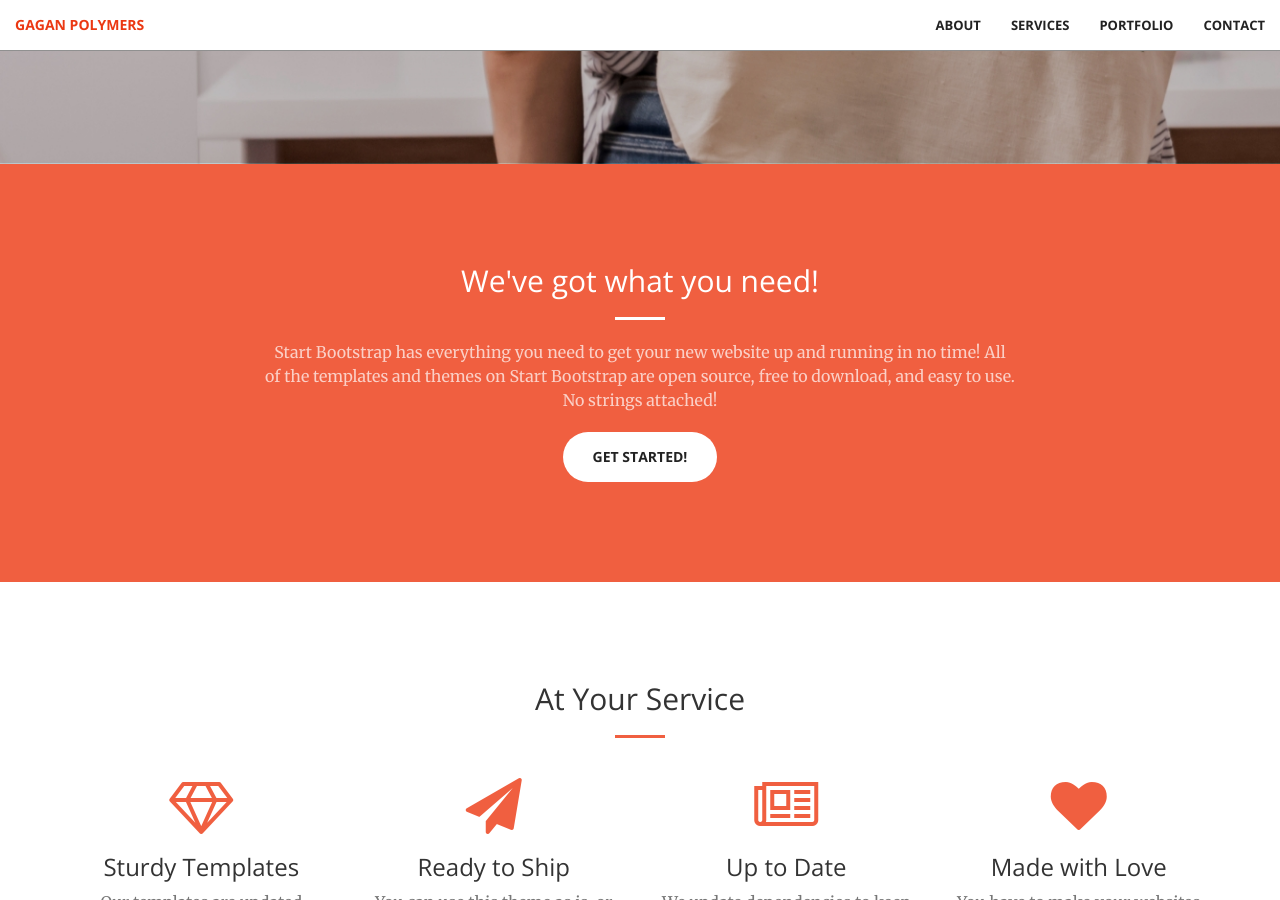
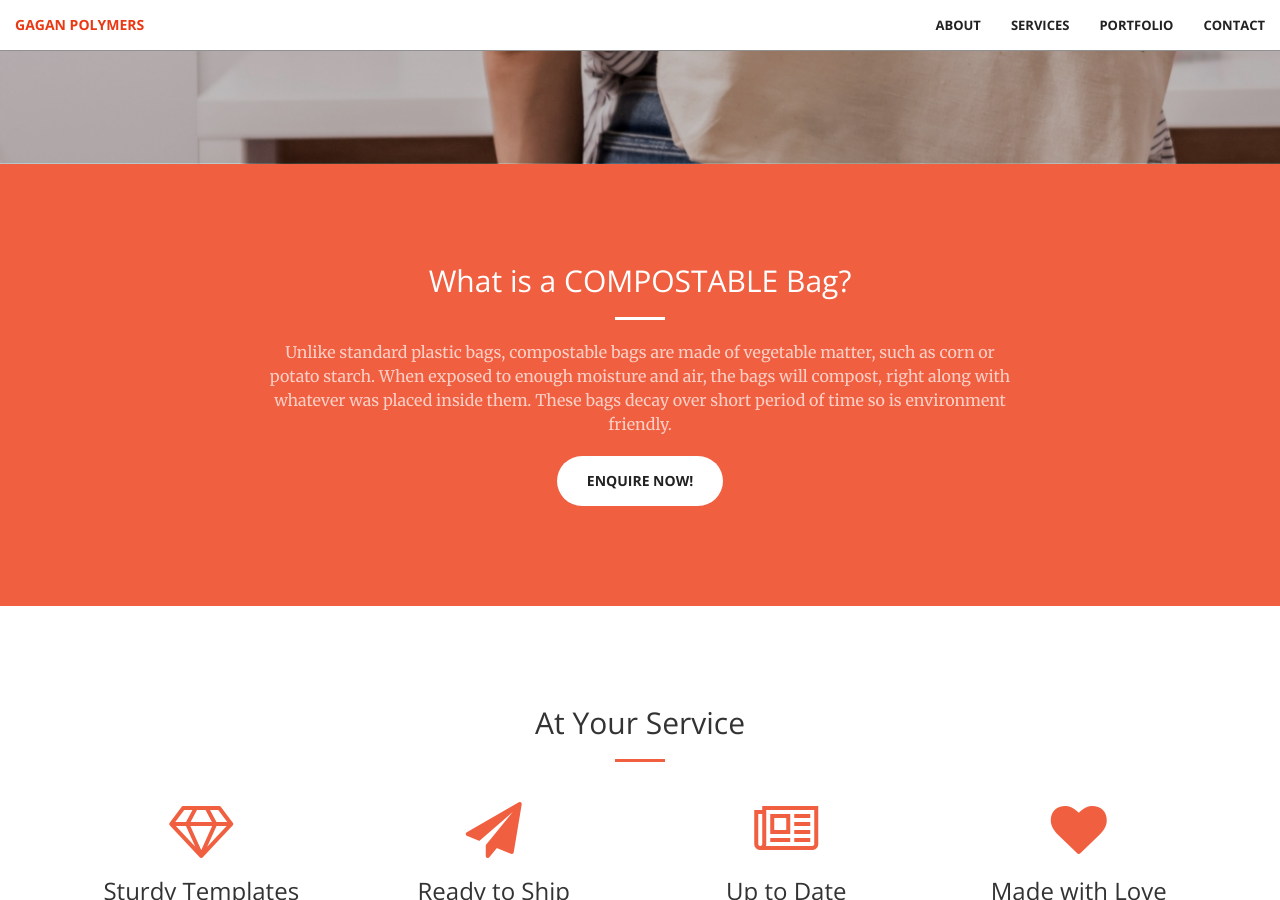
Before and after one commit to gagandeepsingh485/gagan-polymers, a Jekyll site: the page built from index.html, in a window 1280 px wide and 900 px high, scrolled down 736 px. Built offline with Jekyll 4.4.1, drawn with Linux system fonts in a browser that asks for light colours.

Commit message:
Update call-to-action.html

```diff
--- a/_includes/call-to-action.html
+++ b/_includes/call-to-action.html
@@ -2,10 +2,10 @@
     <div class="container">
         <div class="row">
             <div class="col-lg-8 col-lg-offset-2 text-center">
-                <h2 class="section-heading">We've got what you need!</h2>
+                <h2 class="section-heading">What is a COMPOSTABLE Bag?</h2>
                 <hr class="light">
-                <p class="text-faded">Start Bootstrap has everything you need to get your new website up and running in no time! All of the templates and themes on Start Bootstrap are open source, free to download, and easy to use. No strings attached!</p>
-                <a href="#" class="btn btn-default btn-xl">Get Started!</a>
+                <p class="text-faded">Unlike standard plastic bags, compostable bags are made of vegetable matter, such as corn or potato starch. When exposed to enough moisture and air, the bags will compost, right along with whatever was placed inside them. These bags decay over short period of time so is environment friendly.</p>
+                <a href="#contact" class="btn btn-default btn-xl">Enquire Now!</a>
             </div>
         </div>
     </div>
```
